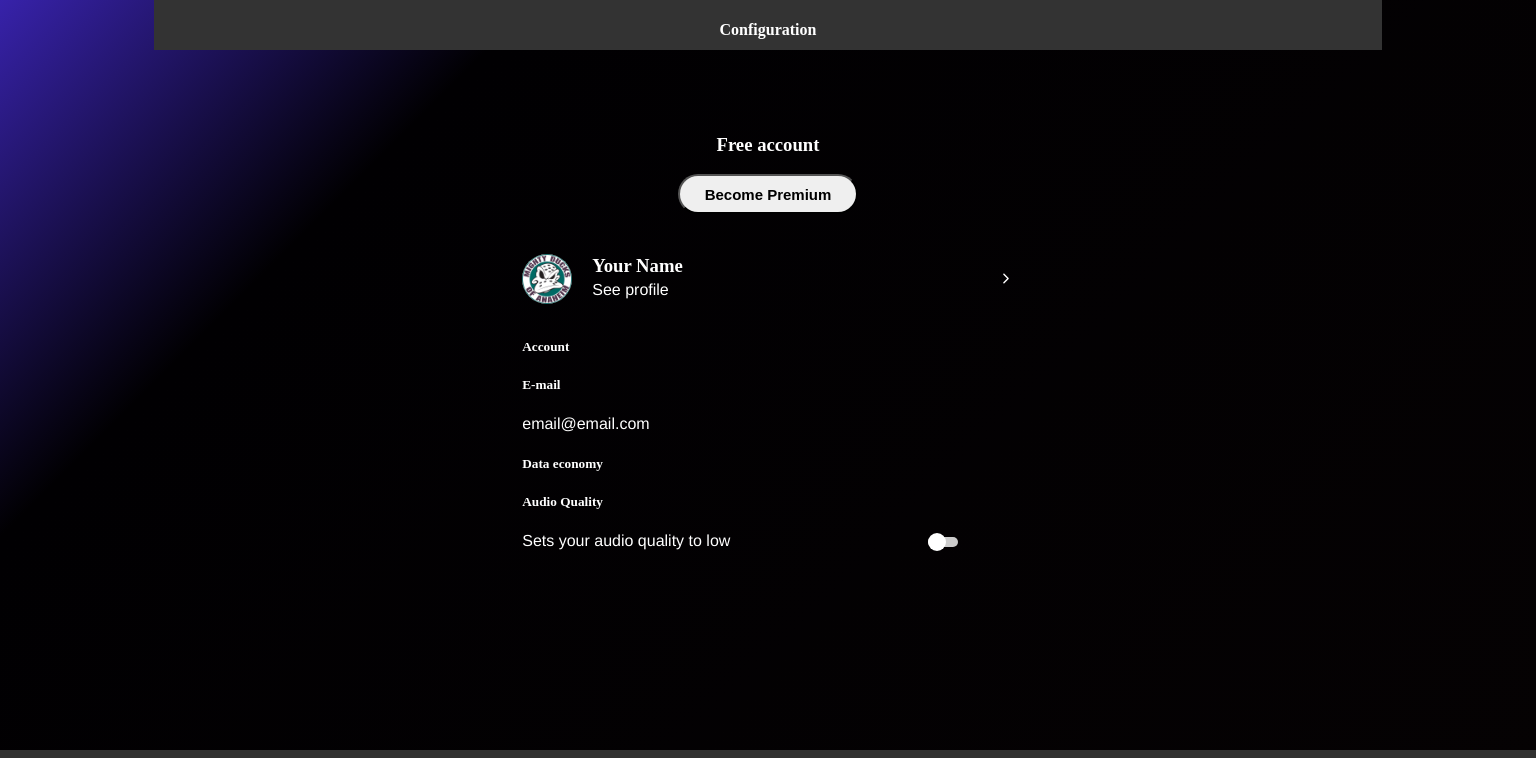
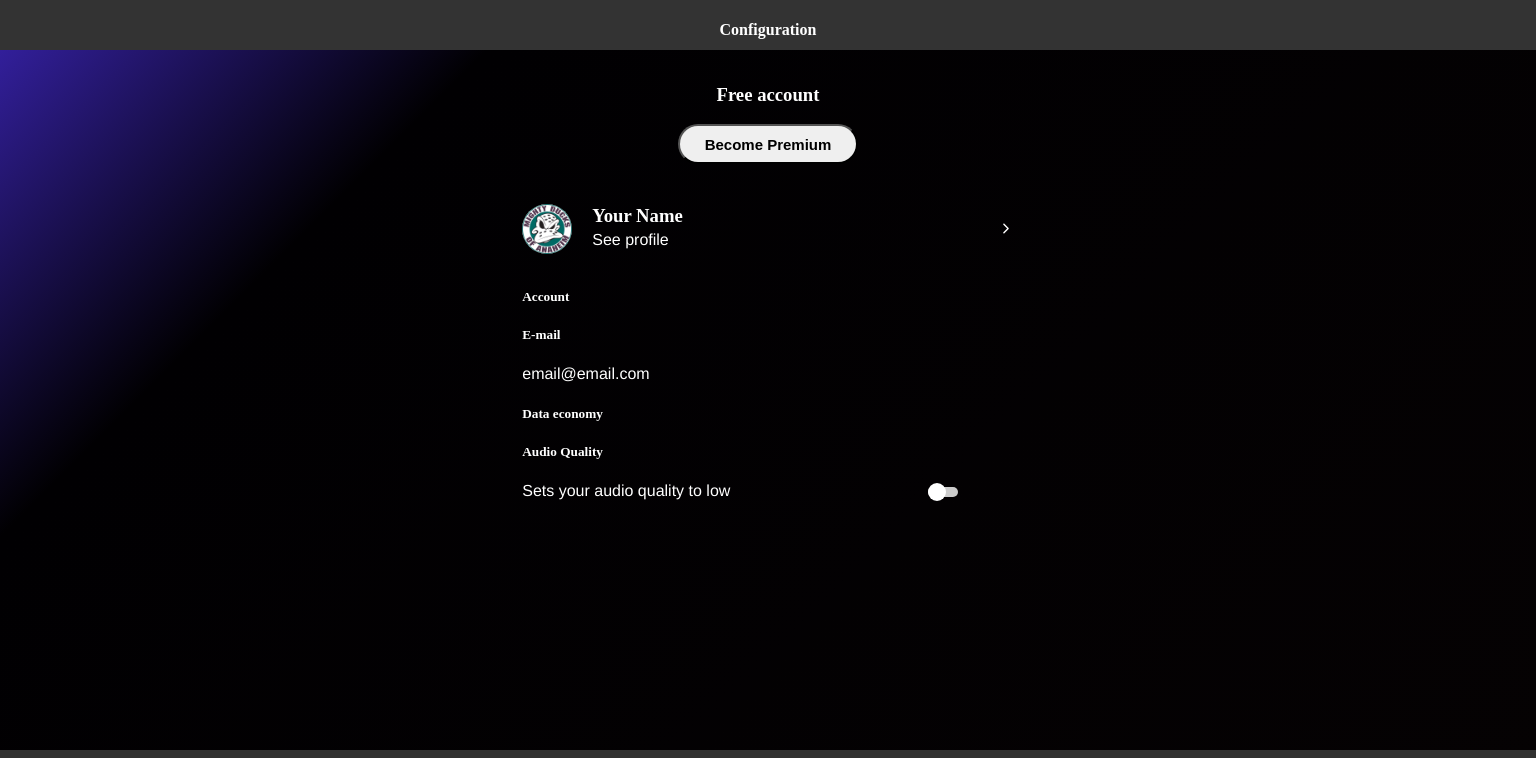
Before and after one commit to natanfrost/music-player, a React (Create React App) app in the folder my-app/: page /configuration in a window 1536 px wide. Shown: the top 758 px of the page. Built offline with nearby package versions, Linux system fonts and the light colour scheme.

Commit message:
header on desktop setted for 100% of width

```diff
--- a/my-app/src/components/Configuration/style.css
+++ b/my-app/src/components/Configuration/style.css
@@ -151,7 +151,7 @@ input:checked+.slider:before {
 @media (min-width:1281px) {
     /* hi-res laptops and desktops */
     .Configuration .header {
-        position: relative;
+        right: 0;
     }
     .Configuration .container {
         width: 40%;
```
